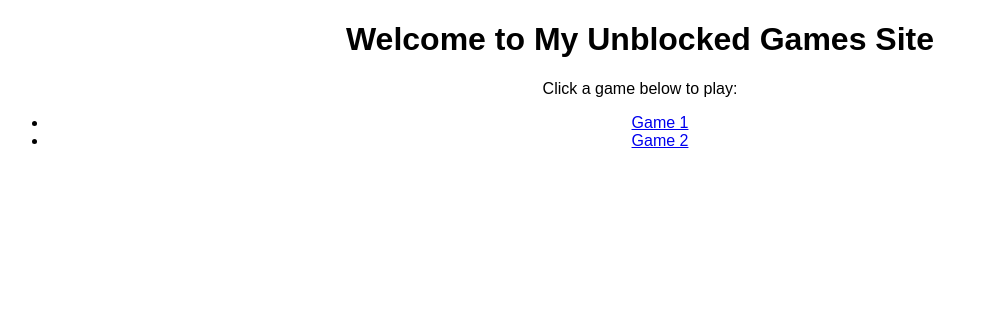
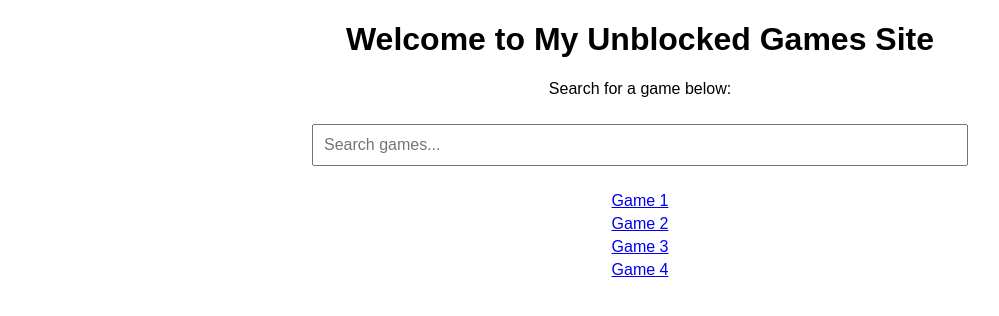
Before and after one commit to ShadowVr122/shadowvr122.github.io, a plain HTML site: page index.html in a window 1280 px wide. Shown: the whole page, without its empty margins (0-999 px from the left). Drawn offline with Linux system fonts and the light colour scheme.

Commit message:
Update index.html

```diff
--- a/index.html
+++ b/index.html
@@ -9,14 +9,51 @@
             font-family: Arial, sans-serif;
             text-align: center;
         }
+        #searchBar {
+            width: 50%;
+            padding: 10px;
+            margin: 10px;
+            font-size: 16px;
+        }
+        ul {
+            list-style: none;
+            padding: 0;
+        }
+        li {
+            margin: 5px 0;
+        }
     </style>
 </head>
 <body>
     <h1>Welcome to My Unblocked Games Site</h1>
-    <p>Click a game below to play:</p>
-    <ul>
+    <p>Search for a game below:</p>
+
+    <!-- Search Bar -->
+    <input type="text" id="searchBar" placeholder="Search games..." onkeyup="searchGames()">
+
+    <!-- List of Games -->
+    <ul id="gameList">
         <li><a href="game1.html">Game 1</a></li>
         <li><a href="game2.html">Game 2</a></li>
+        <li><a href="game3.html">Game 3</a></li>
+        <li><a href="game4.html">Game 4</a></li>
     </ul>
+
+    <script>
+        function searchGames() {
+            let input = document.getElementById("searchBar").value.toLowerCase();
+            let gameList = document.getElementById("gameList");
+            let games = gameList.getElementsByTagName("li");
+
+            for (let i = 0; i < games.length; i++) {
+                let game = games[i].textContent.toLowerCase();
+                if (game.includes(input)) {
+                    games[i].style.display = "";
+                } else {
+                    games[i].style.display = "none";
+                }
+            }
+        }
+    </script>
 </body>
 </html>
```
